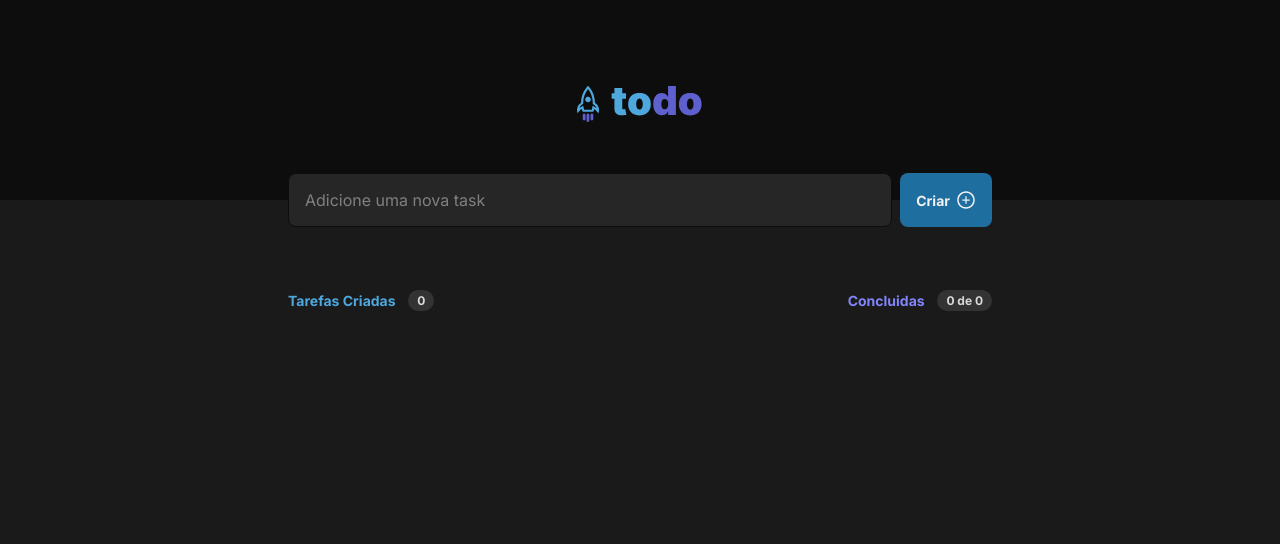
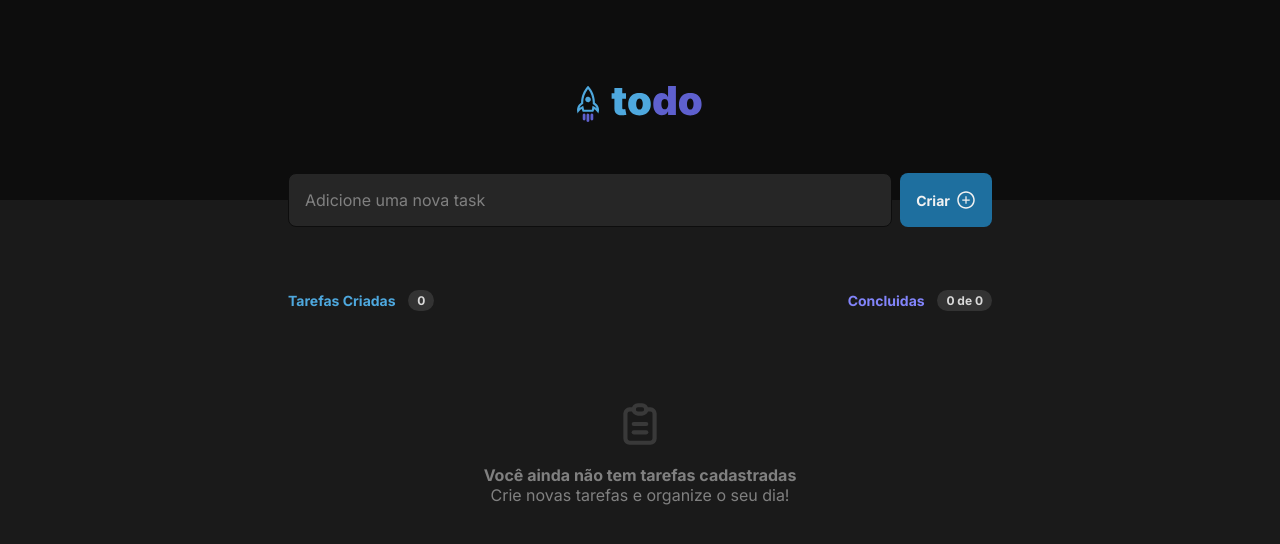
Before and after one commit to LeandroBernardo/praticando-conceitos-01, a React (Vite) app: page / in a window 1280 px wide. Shown: the top 544 px of the page. Built offline with nearby package versions, Linux system fonts and the light colour scheme.

Commit message:
empty section

```diff
--- a/src/components/Tasks/index.tsx
+++ b/src/components/Tasks/index.tsx
@@ -1,3 +1,4 @@
+import { TbClipboardText } from 'react-icons/tb'
 import { ITask } from '../../App'
 import { Task } from '../Task'
 import styles from './task.module.css'
@@ -37,6 +38,16 @@
             onComplete={onComplete}
           />
         ))}
+
+        {tasks.length <= 0 && (
+          <section className={styles.empty}>
+            <TbClipboardText size={50} />
+            <div>
+              <p>Você ainda não tem tarefas cadastradas</p>
+              <span>Crie novas tarefas e organize o seu dia!</span>
+            </div>
+          </section>
+        )}
       </div>
     </section>
   )
--- a/src/components/Tasks/task.module.css
+++ b/src/components/Tasks/task.module.css
@@ -43,3 +43,22 @@
   flex-direction: column;
   gap: 0.75rem;
 }
+
+.empty {
+  color: var(--gray-300);
+  margin-top: 4rem;
+  display: flex;
+  align-items: center;
+  justify-content: center;
+  flex-direction: column;
+  gap: 1rem;
+  text-align: center;
+}
+
+.empty svg {
+  opacity: 0.3;
+}
+
+.empty p {
+  font-weight: 700;
+}
```
